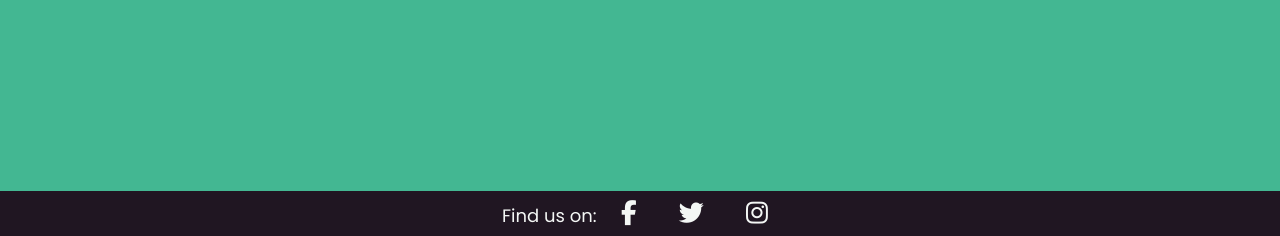
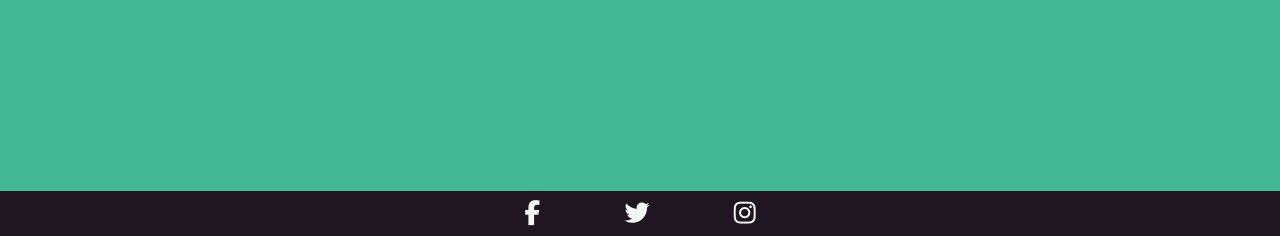
Before and after one commit to Stephanie-Ash/the-pizza-oven, a Django app: page /bookings/manage_bookings in a window 1280 px wide. Shown: the part 564-800 px from the top of the page. Run offline with Django 3.2, Linux system fonts and the light colour scheme; the visitor is signed in with stand-in values (Sample User, id 1); data that the repository does not hold is empty; some libraries are stand-ins or nearby versions.

Commit message:
Revise footer styling

```diff
--- a/bookings/templates/bookings/manage_bookings.html
+++ b/bookings/templates/bookings/manage_bookings.html
@@ -25,7 +25,7 @@
                         <div class="card-body p-3">
                             {% if booking.updated %}
                             <a href="{% url 'toggle_updated' booking.id %}"
-                                aria-label="Turn on or off the booking updated flag"><i class="fas fa-exclamation-circle manage-updated"></i></a>
+                                aria-label="Turn off the booking updated flag"><i class="fas fa-exclamation-circle manage-updated"></i></a>
                             <p class="mb-1 manage-name-title"><strong>Name:</strong></p>
                             <p class="mb-1 manage-name">{{ booking.name }}</p>
                             {% else %}
--- a/static/css/style.css
+++ b/static/css/style.css
@@ -8,7 +8,7 @@ body {
 main {
     display: flex;
     flex-direction: column;
-    min-height: calc(100vh - 72px);
+    min-height: calc(100vh - 45px);
 }
 
 .heading-text {
@@ -144,21 +144,17 @@ h4 {
 
 /* Footer */
 footer {
-    height: 72px;
+    height: 45px;
     text-align: center;
 }
 
-footer > p, ul {
-    display: inline-block;
+footer > ul {
     margin-bottom: 0;
 }
 
-footer > p {
-    font-size: 18px;
-}
-
 .list-inline-item {
-    margin-left: 10px;
+    margin-left: 5px !important;
+    margin-right: 5px !important;
 }
 
 .social {
@@ -364,17 +360,6 @@ iframe {
 
 /* -------------------Media queries------------------ */
 
-/* For screens 310px and up */
-@media screen and (min-width: 310px) {
-    footer {
-        height: 45px;
-    }
-
-    main {
-        min-height: calc(100vh - 45px);
-    }
-}
-
 /* For screens 376px and up */
 @media screen and (min-width: 376px) {
     .location-text p {
@@ -411,6 +396,11 @@ iframe {
         font-size: 24px;
     }
 
+    .list-inline-item {
+        padding-left: 15px;
+        padding-right: 15px;
+    }
+
     .menu-text {
         text-align: left;
     }
@@ -441,6 +431,11 @@ iframe {
 
     h3 {
         font-size: 26px;
+    }
+
+    .list-inline-item {
+        padding-left: 25px;
+        padding-right: 25px;
     }
 
     .location-text p, .location-header {
--- a/templates/base.html
+++ b/templates/base.html
@@ -104,8 +104,7 @@
 
     <!-- Footer -->
     <footer class="container-fluid heading-text txt-light bg-color-footer">
-        <p>Find us on:</p>
-        <ul class="list-inline social-links">
+        <ul class="list-inline">
             <li class="list-inline-item">
                 <a target="_blank" rel="noopener" href="https://facebook.com"
                     aria-label="Visit the Pizza Oven Facebook Page (opens in a new tab)">
```
Also changed, not shown: media/pizza-icon.png (added).
